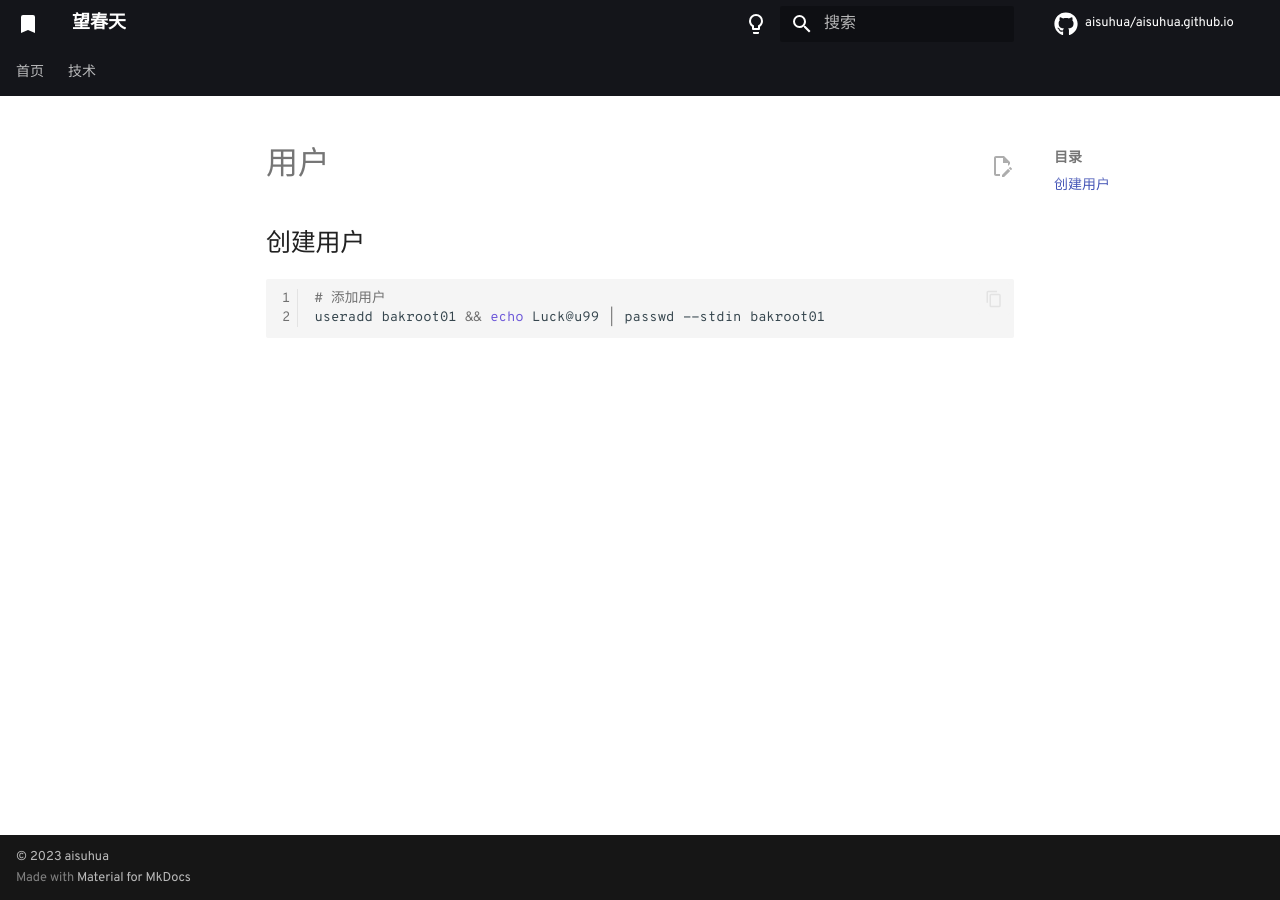
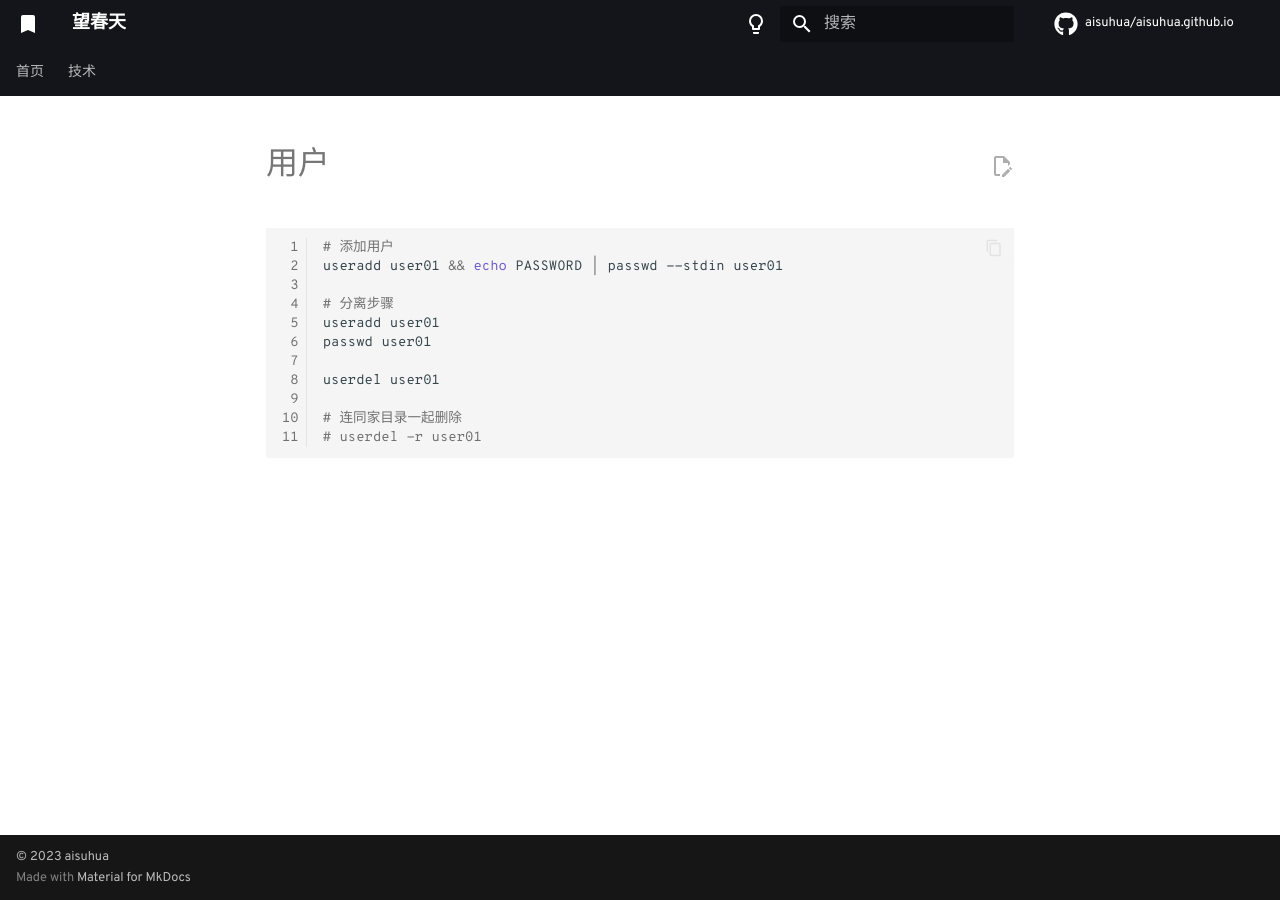
Before and after one commit to aisuhua/aisuhua.github.io, an MkDocs documentation site: the page built from docs/linux/user.md, in a window 1280 px wide. Built offline with MkDocs 1.6.1 and Material for MkDocs 9.7.7, drawn with Linux system fonts in a browser that asks for light colours; comment, search, counter and statistics services are not loaded.

Commit message:
user.md mirror.md

````diff
--- a/docs/linux/user.md
+++ b/docs/linux/user.md
@@ -1,8 +1,15 @@
 # 用户
-
-## 创建用户
 
 ```sh
 # 添加用户
-useradd bakroot01 && echo Luck@u99 | passwd --stdin bakroot01
+useradd user01 && echo PASSWORD | passwd --stdin user01
+
+# 分离步骤
+useradd user01
+passwd user01
+
+userdel user01
+
+# 连同家目录一起删除
+# userdel -r user01
 ```
````
